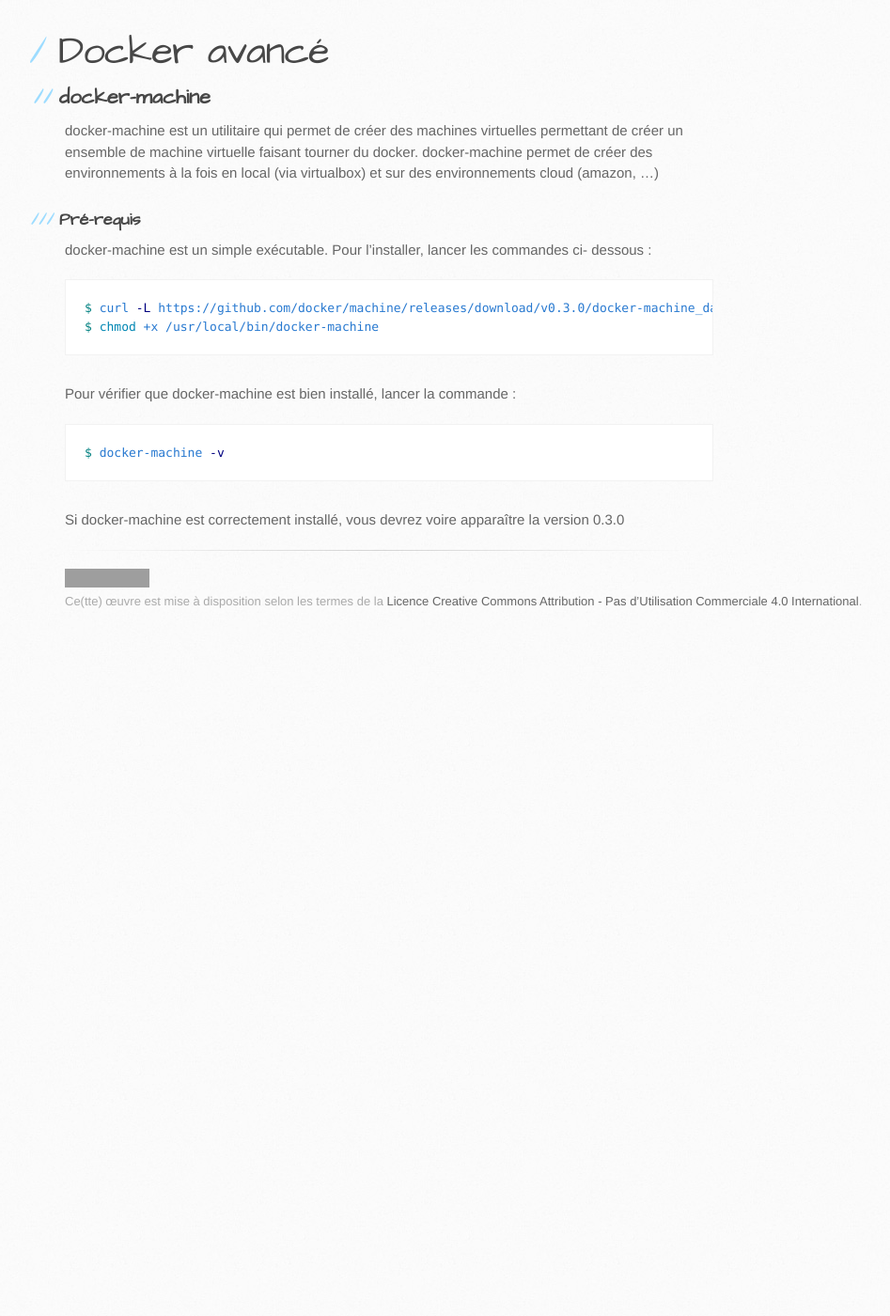
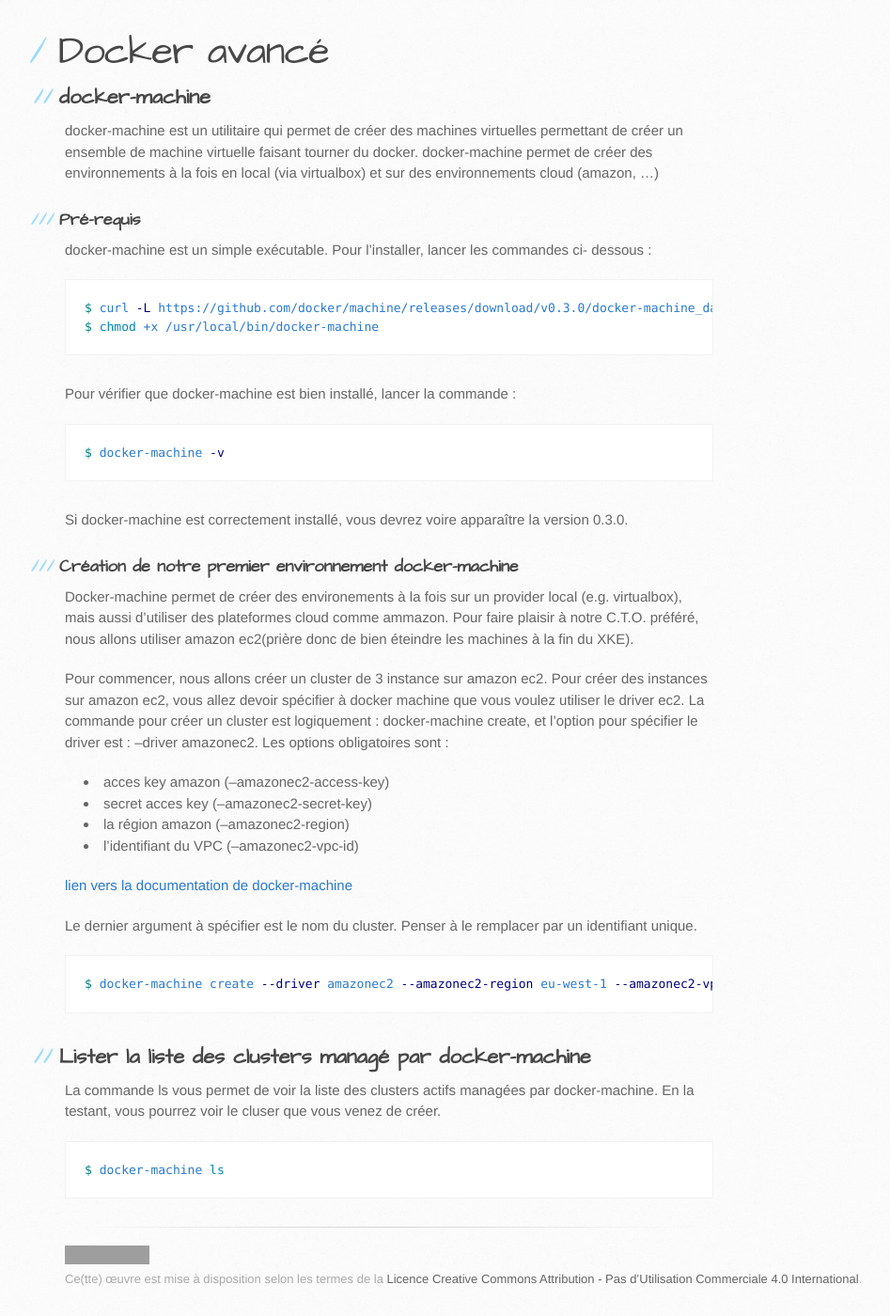
Before and after one commit to Jean-Eudes/blog, a Jekyll site: the page built from _posts/2015-07-05-advanced_xke_on_docker.md, in a window 1280 px wide and 1400 px high, scrolled down 208 px. Shown: the whole window at 94% size, without its empty margins (101-1048 px from the left). Built offline with Jekyll 4.4.1, drawn with Linux system fonts in a browser that asks for light colours; nearby versions of some CDN libraries; before the commit the page ends 900 px from its top, so only the background shows below that; grey boxes are pictures that could not be loaded.

Commit message:
add cluster creation

```diff
--- a/_posts/2015-07-05-advanced_xke_on_docker.md
+++ b/_posts/2015-07-05-advanced_xke_on_docker.md
@@ -22,4 +22,30 @@
 $ docker-machine -v
 {% endhighlight %}
 
-Si docker-machine est correctement installé, vous devrez voire apparaître la version 0.3.0
+Si docker-machine est correctement installé, vous devrez voire apparaître la version 0.3.0.
+
+### Création de notre premier environnement docker-machine
+
+Docker-machine permet de créer des environements à la fois sur un provider local (e.g. virtualbox), mais aussi d'utiliser des plateformes cloud comme ammazon. Pour faire plaisir à notre C.T.O. préféré, nous allons utiliser amazon ec2(prière donc de bien éteindre les machines à la fin du XKE).
+
+Pour commencer, nous allons créer un cluster de 3 instance sur amazon ec2. Pour créer des instances sur amazon ec2, vous allez devoir spécifier à docker machine que vous voulez utiliser le driver ec2. La commande pour créer un cluster est logiquement : docker-machine create, et l'option pour spécifier le driver est : --driver amazonec2. Les options obligatoires sont :
+  - acces key amazon (--amazonec2-access-key)
+  - secret acces key (--amazonec2-secret-key)
+  - la région amazon (--amazonec2-region)
+  - l'identifiant du VPC (--amazonec2-vpc-id)
+
+[lien vers la documentation de docker-machine](https://docs.docker.com/machine/#amazon-web-services)
+
+Le dernier argument à spécifier est le nom du cluster. Penser à le remplacer par un identifiant unique.
+
+{% highlight bash %}
+$ docker-machine create --driver amazonec2 --amazonec2-region eu-west-1 --amazonec2-vpc-id vpc-a03fc0c5 --amazonec2-access-key xxx --amazonec2-secret-key xxx cluster-name
+{% endhighlight %}
+
+## Lister la liste des clusters managé par docker-machine
+
+La commande ls vous permet de voir la liste des clusters actifs managées par docker-machine. En la testant, vous pourrez voir le cluser que vous venez de créer.
+
+{% highlight bash %}
+$ docker-machine ls
+{% endhighlight %}
```
